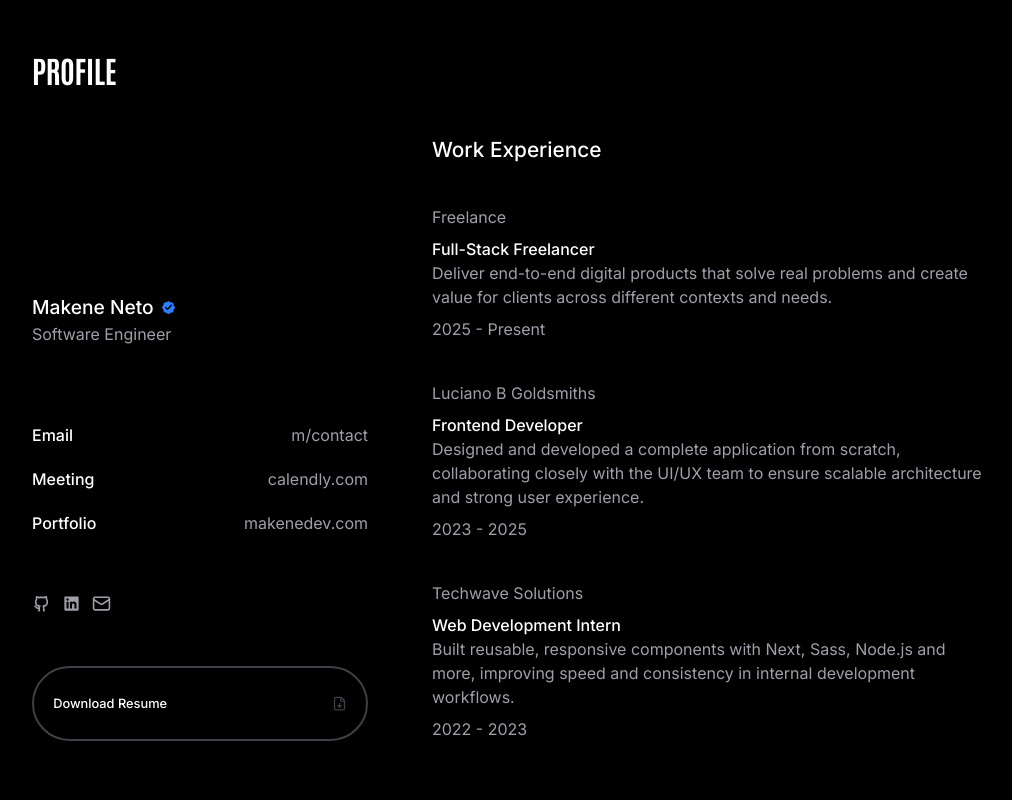
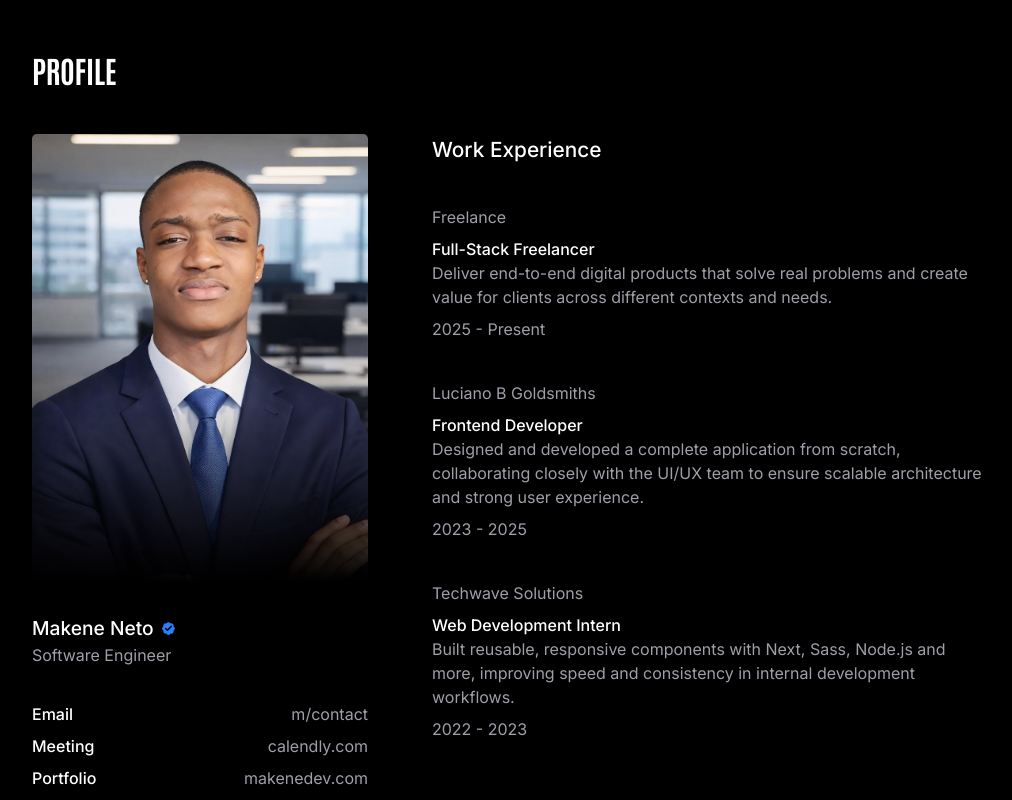
Before and after one commit to makeneto/makenedev, a React (Vite) app: page /about in a window 1280 px wide. Shown: the part 480-1280 px from the top of the page, without its empty margins (128-1140 px from the left). Built offline with nearby package versions, Linux system fonts and the light colour scheme; a web font is replaced by a local one.

Commit message:
fix(work-experience): update profile gap and correct class name for profile picture

```diff
--- a/src/css/style.css
+++ b/src/css/style.css
@@ -992,9 +992,9 @@ textarea {
 }
 .work-experience .profile {
   display: grid;
-  gap: 1rem;
+  gap: 2rem;
 }
-.work-experience .profile__pic {
+.work-experience .profile-pic {
   background: linear-gradient(to bottom, rgba(0, 0, 0, 0) 60%, rgb(0, 0, 0) 100%), url("/assets/makenedev-profile.jpeg");
   background-position: center top;
   background-size: cover;
@@ -1003,7 +1003,7 @@ textarea {
   border-radius: 0.3rem;
 }
 @media (width <= 400px) {
-  .work-experience .profile__pic {
+  .work-experience .profile-pic {
     height: 23rem;
   }
 }
```
